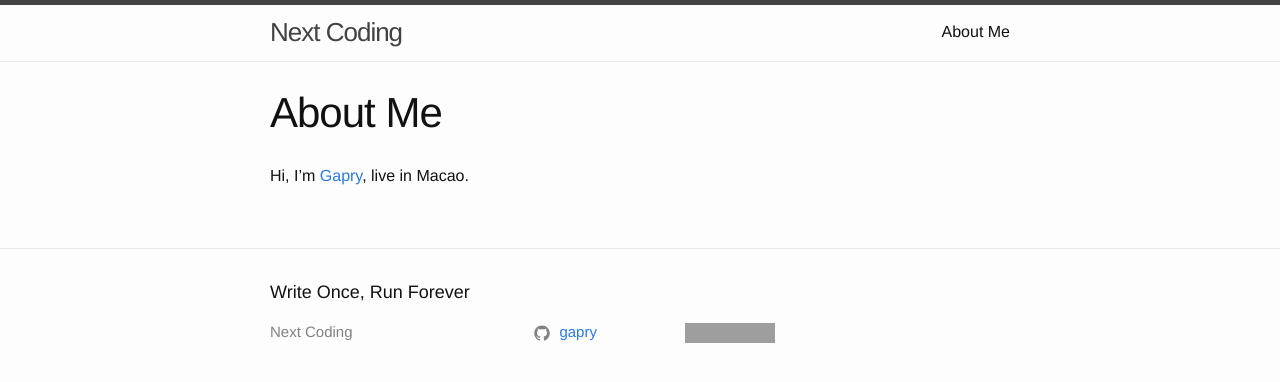
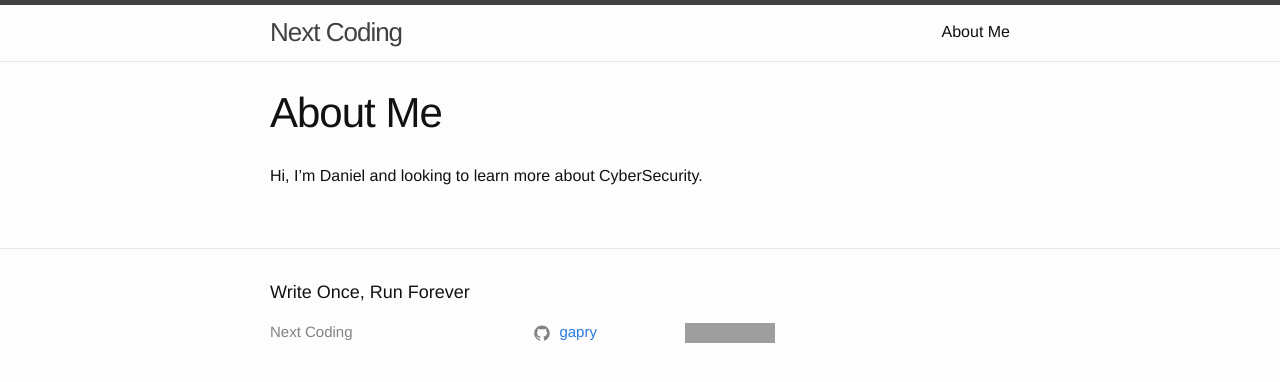
Before and after one commit to daningu/daningu.github.io, a Jekyll site: the page built from about.md, in a window 1280 px wide. Shown: the top 382 px of the page. Built offline with Jekyll 4.4.1, drawn with Linux system fonts in a browser that asks for light colours; grey boxes are pictures that could not be loaded.

Commit message:
Update about.md

```diff
--- a/about.md
+++ b/about.md
@@ -4,4 +4,4 @@ title: About Me
 permalink: /about/
 ---
 
-Hi, I'm [Gapry](https://twitter.com/0xGapry), live in Macao.
+Hi, I'm Daniel and looking to learn more about CyberSecurity.
```
